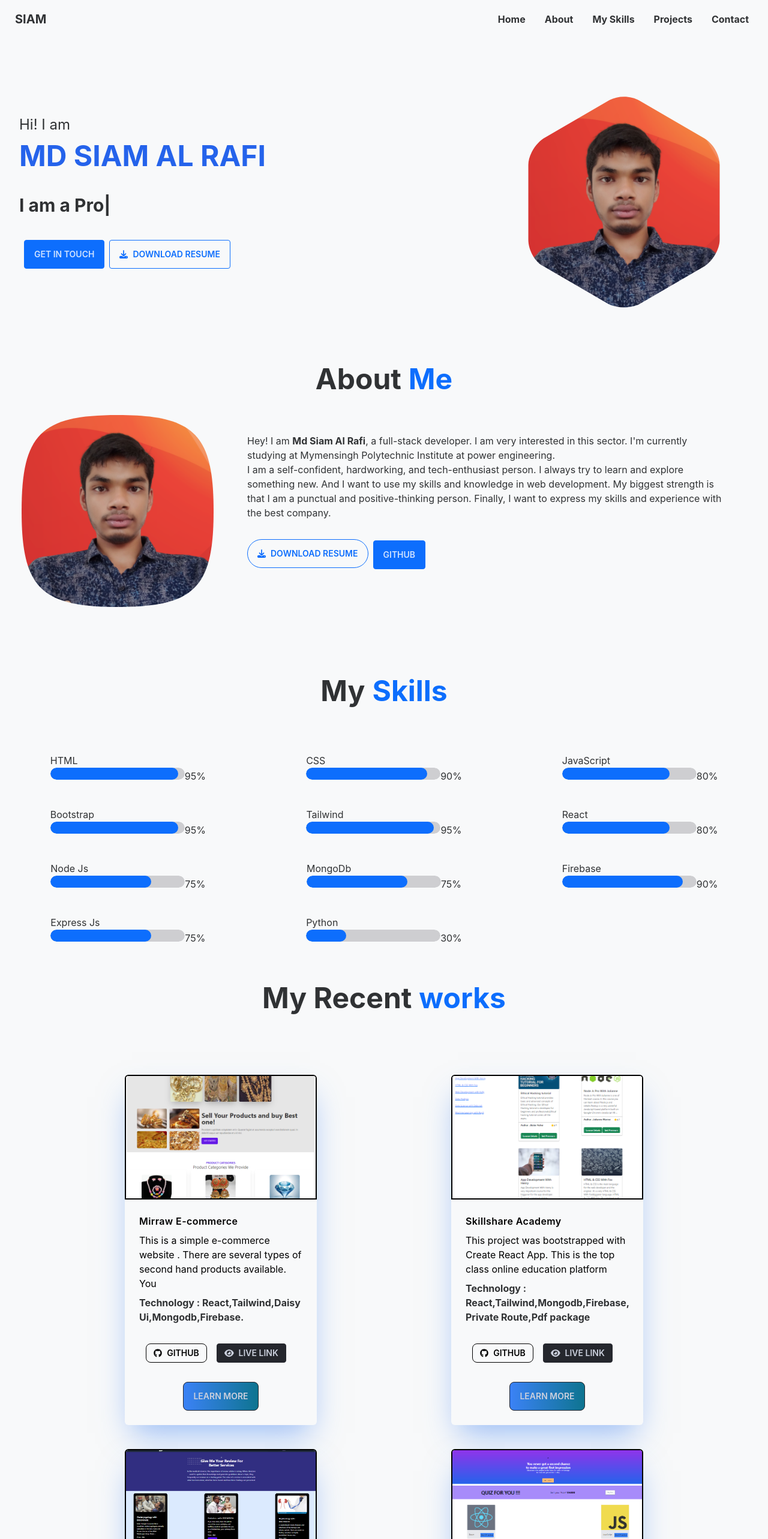
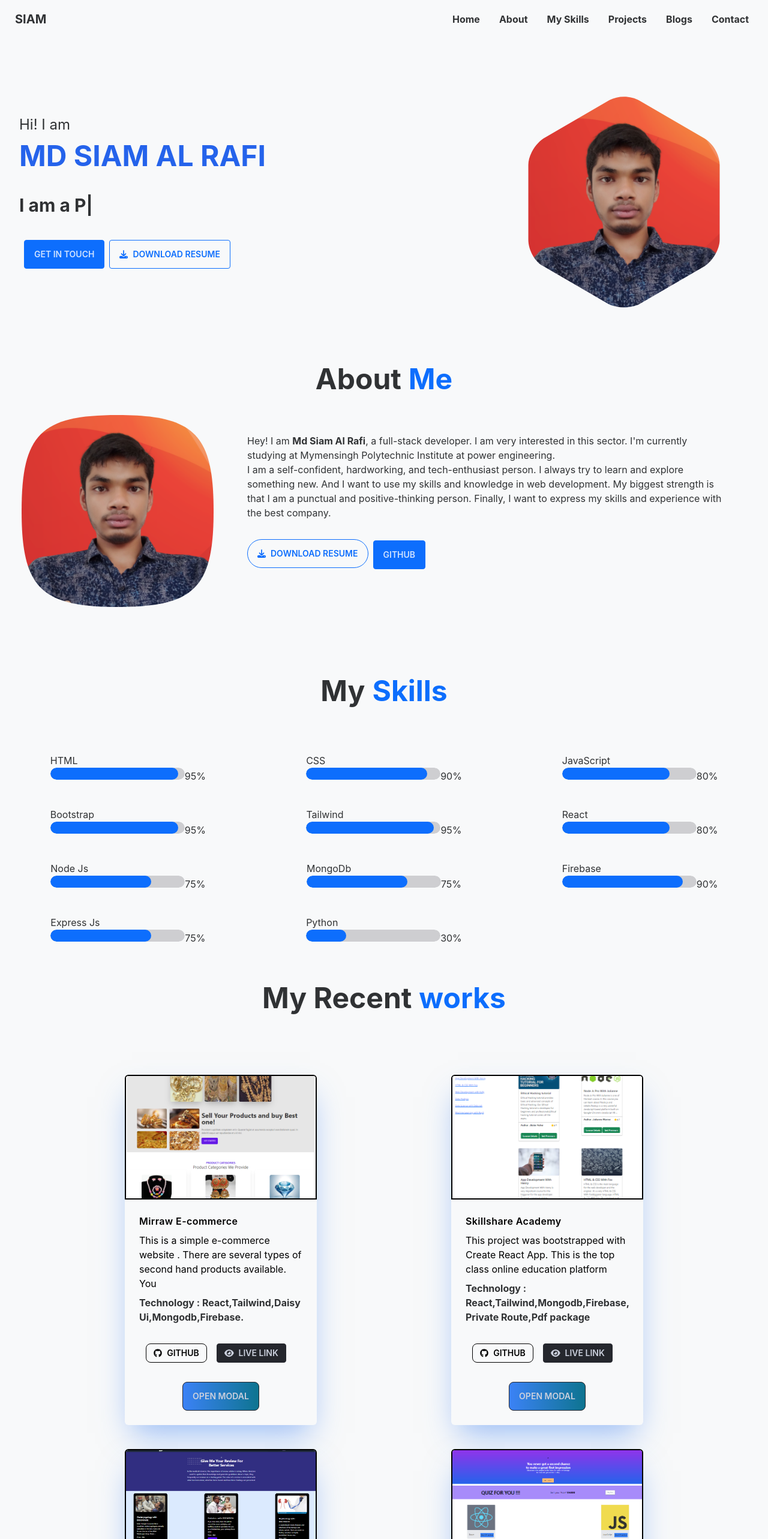
Before and after one commit to siamalrafi/Protfoli, a React (Create React App) app: page / in a window 1280 px wide. Shown: the top 2566 px of the page at 60% size. Built offline with nearby package versions, Linux system fonts and the light colour scheme.

Commit message:
This is hte next

```diff
--- a/src/App.js
+++ b/src/App.js
@@ -4,6 +4,7 @@ import Home from './Components/Home';
 import Navbar from './Components/Navbar';
 import MySkills from './Components/MySkills';
 import Projects from './Components/Projects';
+import Blogs from './Components/Blogs';
 import Contact from './Components/Contact';
 import Footer from './Components/Footer';
 
@@ -16,6 +17,7 @@ function App() {
         <AboutMe></AboutMe>
         <MySkills></MySkills>
         <Projects></Projects>
+        <Blogs />
         <Contact></Contact>
         <Footer></Footer>
       </div>
--- /dev/null
+++ b/src/Components/Blogs.jsx
@@ -0,0 +1,23 @@
+import React from 'react';
+
+const Blogs = () => {
+    return (
+        <div>
+            <div id='blogs' data-aos="fade-down"
+                data-aos-easing="linear"
+                data-aos-duration="800">
+                <div className='my-20 text-center font-bold text-3xl rounded-box'>
+                    <h1 className='text-5xl my-10'>My
+                        <span className='ml-3 text-primary'>Blogs</span>
+                    </h1>
+                </div>
+                <div className="p-6 py-12 dark:text-gray-900">
+                    <h1 className='text-3xl text-center font-semibold'>Coming soon...</h1>
+
+                </div>
+            </div>
+        </div>
+    );
+};
+
+export default Blogs;
--- a/src/Components/Navbar.jsx
+++ b/src/Components/Navbar.jsx
@@ -15,6 +15,8 @@ const Navbar = () => {
 
         <li className='hover:bg-red-500 font-bold rounded-lg'>
             <a href='#projects'>Projects</a></li>
+        <li className='hover:bg-red-500 font-bold rounded-lg'>
+            <a href='#blogs'>Blogs</a></li>
 
         <li className='hover:bg-red-500 font-bold rounded-lg'>
             <a href='#contact'>Contact</a></li>
--- a/src/Components/Projects.jsx
+++ b/src/Components/Projects.jsx
@@ -95,8 +95,24 @@ const Projects = () => {
                                             <span className='ml-2'>Live Link</span></button>
                                     </a>
                                 </div>
+
+
                                 <div className='flex justify-center'>
-                                    <button className='btn bg-gradient-to-r from-blue-500 to-cyan-700 '>Learn more</button>
+                                    <label htmlFor="my-modal-5" className="btn bg-gradient-to-r from-blue-500 to-cyan-700 ">open modal</label>
+                                </div>
+
+
+                                {/* Put this part before </body> tag */}
+                                <input type="checkbox" id="my-modal-5" className="modal-toggle" />
+                                <div className="modal">
+                                    <div className="modal-box w-11/12 max-w-5xl">
+                                        <h3 className="font-bold text-lg">Congratulations random Internet user!</h3>
+                                        <p>{project.description}</p>
+                                        <p className="py-4">You've been selected for a chance to get one year of subscription to use Wikipedia for free!</p>
+                                        <div className="modal-action">
+                                            <label htmlFor="my-modal-5" className="btn">Yay!</label>
+                                        </div>
+                                    </div>
                                 </div>
                             </div>
                         </div>
```
